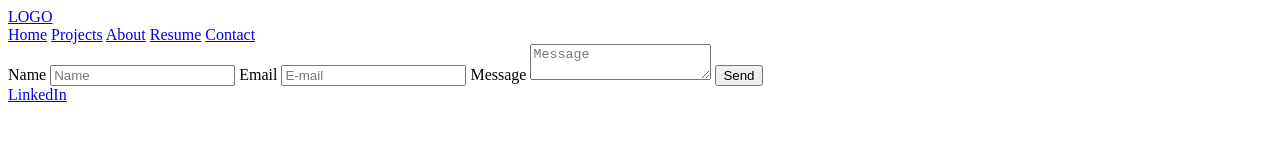
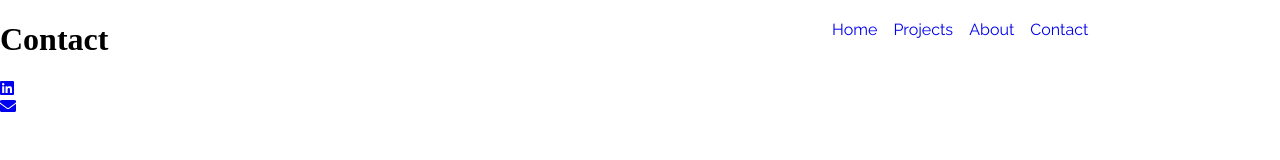
Before and after one commit to sconovergit/PortfolioPage, a plain HTML site: page contact.html in a window 1280 px wide. Drawn offline with Linux system fonts and the light colour scheme.

Commit message:
Update contact.html

```diff
--- a/contact.html
+++ b/contact.html
@@ -1,32 +1,50 @@
 <!DOCTYPE html>
 <html>
     <head>
+            <link rel ="stylesheet" href="css/style.css">
+            <link rel="shortcut icon" type="image/ico" href="../Portfolio Page/images/favicon.ico">
+            <link href="https://fonts.googleapis.com/css?family=Raleway" rel="stylesheet">
+            <link href="https://use.fontawesome.com/releases/v5.0.8/css/all.css" rel="stylesheet">
+            <meta charset="UTF-8">
+            <meta name="viewport" content="width=device-width, initial-scale=1.0">
         <title>Contact</title>
     </head>
     <body>
         <nav>
-            <div class="left"><a href="logo.html">LOGO</a></div>
             <a href="index.html">Home</a>
             <a href="projects.html"> Projects</a>
             <a href="about.html"> About</a>
-            <a href="resume.html">Resume</a>
-            <a href="contact.html"> Contact</a>
-                 </nav>
-                <form method="POST" action="">
-                        <label for="name">Name</label>
-                        <input id="name" type="text" name="name" placeholder= "Name">
+            <a href="contact.html">Contact</a>
+        </nav>
+        <div id="contact">
+            <h1>Contact</h1>
+            <!--<form method="POST" action="">
+                <label for="name"></label>
+                <input id="name" type="text" name="name" placeholder= "Name">
 
-                        <label for="email">Email</label>
-                        <input id="email" type="email" name="email" placeholder = "E-mail">
+                <label for="email"></label>
+                <input id="email" type="email" name="email" placeholder = "E-mail">
 
-                        <label for="message">Message</label>
-                        <textarea id="message" name="message" placeholder = "Message"></textarea>
+                <label for="message"></label>
+                <textarea id="message" name="message" placeholder = "Message"></textarea>
 
-                        <button type="submit">Send</button>
-                      </form>
-            <a href="https://www.linkedin.com/in/scott-conover-9a025a87/">LinkedIn</a>
+                <button type="submit">Submit</button>
+                </form>
+            -->
+            <div id="linkedin"><a href="https://www.linkedin.com/in/scott-conover-9a025a87/" target="_blank">
+                <i class="fab fa-linkedin"></i></a>
+            </div>
+            <address>
+                <a href="mailto:scott.scottconover.cloud">
+                <i class="fas fa-envelope"></i>
+                </a>
+            </address>
+           <!-- <div id="phone"><a href="tel:555-555-5555">
+                <i class="fas fa-phone"></i></a>
+            </div> -->
+        </div>
 
-            </div>
+
 
 
 
```
